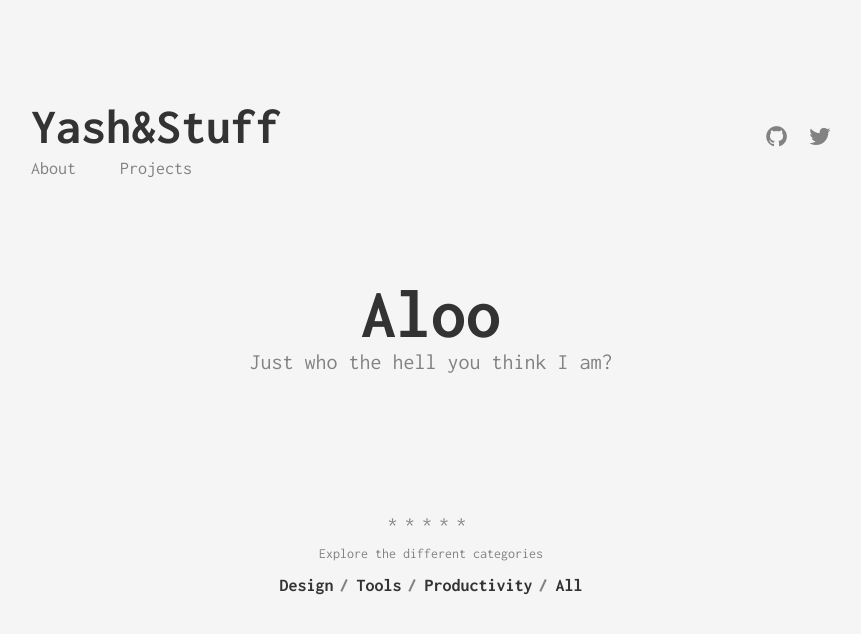
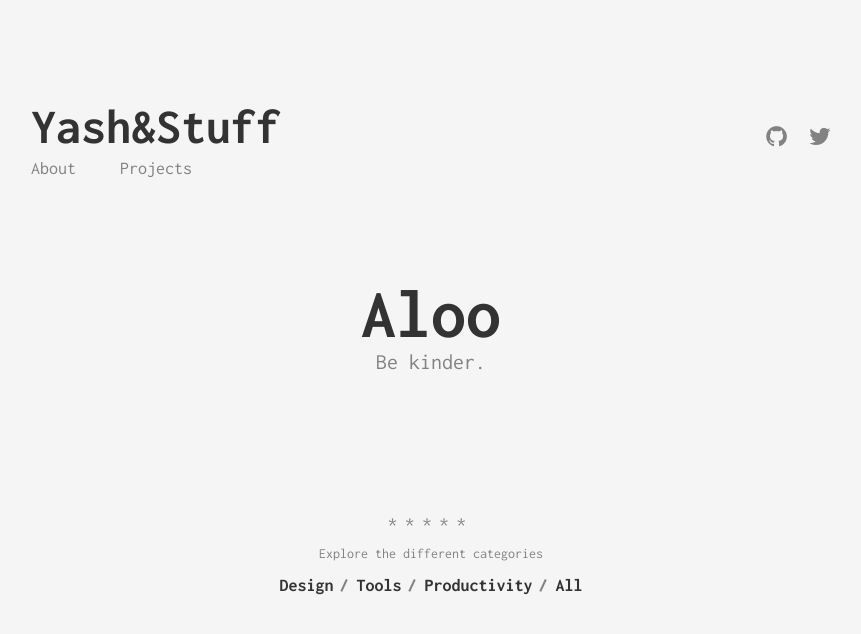
Before and after one commit to yash-dxt/yash-dxt.github.io, a Jekyll site: the page built from aloo.md, in a window 1280 px wide. Shown: the top 634 px of the page, without its empty margins (209-1070 px from the left). Built offline with Jekyll 4.4.1, drawn with Linux system fonts in a browser that asks for light colours.

Commit message:
Update aloo.md

```diff
--- a/aloo.md
+++ b/aloo.md
@@ -1,6 +1,6 @@
 ---
 layout: page
 title: Aloo
-subtitle: Just who the hell you think I am?
+subtitle: Be kinder.
 permalink: /aloo
 ---
```
